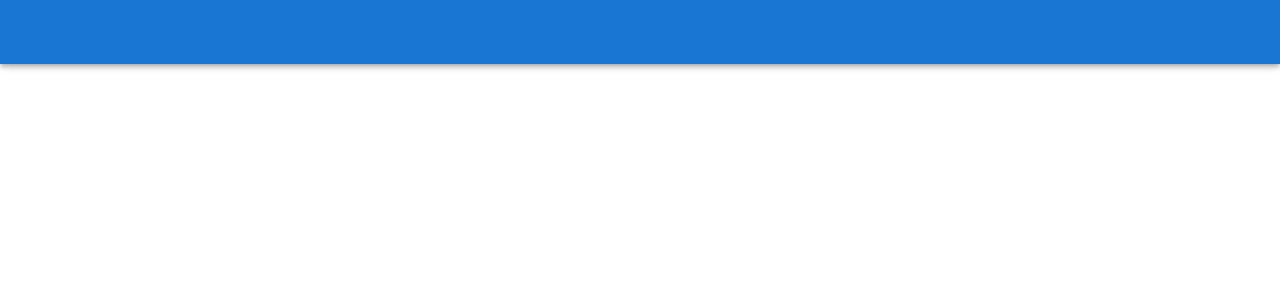
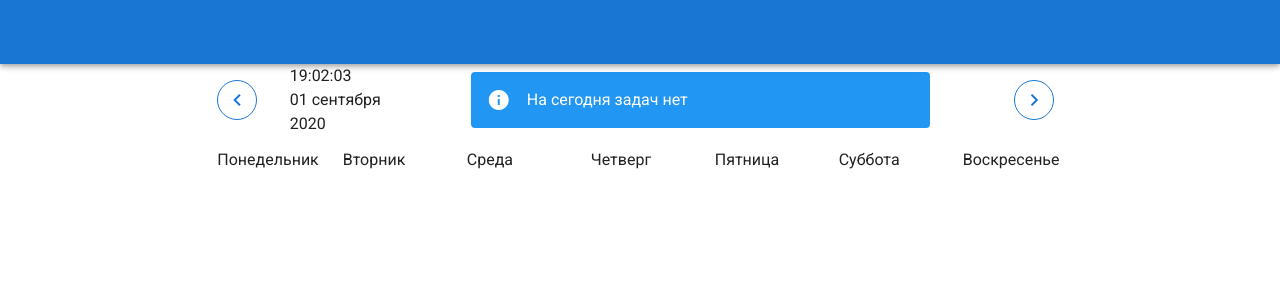
Before and after one commit to Mangstar/vue-planner, a Vue app: page / in a window 1280 px wide. Shown: the top 300 px of the page. Built offline with nearby package versions, Linux system fonts and the light colour scheme.

Commit message:
Добавлена библиотека dayjs для работы с датой и временем. Сделан каркас планнера

```diff
--- a/package.json
+++ b/package.json
@@ -10,6 +10,7 @@
   },
   "dependencies": {
     "core-js": "^3.6.5",
+    "dayjs": "^1.8.35",
     "vue": "^2.6.11",
     "vue-router": "^3.2.0",
     "vuelidate": "^0.7.5",
--- /dev/null
+++ b/src/assets/JS_CONSTS.js
@@ -0,0 +1,8 @@
+export const FORMAT = {
+  DATE_SHORT: 'DD.MM.YYYY',
+  DATE_LONG: 'DD MMMM YYYY',
+
+  TIME: 'HH:mm:ss',
+
+  DATETIME_SHORT: 'DD.MM.YYYY HH:mm:ss'
+}
--- /dev/null
+++ b/src/components/Planner/index.js
@@ -0,0 +1,3 @@
+import Planner from './src/Planner'
+
+export const AppPlanner = Planner;
--- /dev/null
+++ b/src/components/Planner/src/Planner.vue
@@ -0,0 +1,157 @@
+<template>
+  <div class="app-planner-wr">
+    <div class="app-planner">
+      <header class="app-planner-header">
+        <v-row align="center"
+               justify="space-between"
+        >
+          <v-col cols="1">
+            <v-btn outlined
+                   fab
+                   color="primary"
+                   small
+            >
+              <v-icon>mdi-chevron-left</v-icon>
+            </v-btn>
+          </v-col>
+
+          <v-col cols="10">
+            <v-row align="center">
+              <v-col cols="2">
+                <div class="app-planner-header-datetime">
+                  <div class="app-planner-header-time">{{ currentTimePrinted }}</div>
+                  <div class="app-planner-header-date">{{ currentDatePrinted }}</div>
+                </div>
+              </v-col>
+
+              <v-col cols="8" offset="1">
+                <div class="app-planner-header-status">
+                  <v-alert type="info" class="mb-0">
+                    {{ dayStatusMessage.empty }}
+                  </v-alert>
+                </div>
+              </v-col>
+            </v-row>
+          </v-col>
+
+          <v-col cols="1">
+            <v-btn outlined
+                   fab
+                   color="primary"
+                   small
+            >
+              <v-icon>mdi-chevron-right</v-icon>
+            </v-btn>
+          </v-col>
+        </v-row>
+      </header>
+
+      <div class="app-planner-content">
+        <div class="app-planner-day-list" v-cloak>
+          <v-row>
+            <v-col v-for="weekDay in weekDays"
+                   :key="weekDay"
+            >
+              <app-planner-cell-header>{{ weekDay }}</app-planner-cell-header>
+            </v-col>
+          </v-row>
+
+          <v-row v-for="weekIndex in monthWeeks"
+                 :key="weekIndex"
+          >
+            <v-col>
+              <app-planner-cell>{{ day }}</app-planner-cell>
+            </v-col>
+          </v-row>
+        </div>
+      </div>
+    </div>
+  </div>
+</template>
+
+<script>
+import AppPlannerCellHeader from './PlannerCellHeader';
+import AppPlannerCell from './PlannerCell';
+import { FORMAT } from '@/assets/JS_CONSTS';
+
+export default {
+  name: 'app-planner',
+
+  components: {
+    AppPlannerCellHeader,
+    AppPlannerCell
+  },
+
+  data: () => ({
+    currentMode: 'month',
+
+    currentTime: '',
+    currentDate: '',
+
+    dayStatusMessage: {
+      empty: 'На сегодня задач нет',
+      processing: 'Задачи в работе',
+      complited: 'Все задачи завершены',
+      expired: 'Задачи просрочены'
+    },
+
+    timeTickInterval: null
+  }),
+
+  computed: {
+    currentDatePrinted () {
+      return this.currentDate.format(FORMAT.DATE_LONG)
+    },
+
+    currentTimePrinted () {
+      return this.$date(this.currentTime).format(FORMAT.TIME)
+    },
+
+    weekDays () {
+      return this.$date.weekdays()
+    },
+
+    monthStart () {
+      return this.$date(this.currentDate).startOf('month');
+    },
+
+    monthEnd () {
+      return this.$date(this.currentDate).endOf('month')
+    },
+
+    monthWeeks () {
+      return Math.ceil(this.monthEnd.diff(this.monthStart, 'week', true));
+    },
+
+    plannerCells () {
+      if (this.currentMode === 'month') {
+        let matrixMonth = [];
+        let weekIndex = this.monthWeeks;
+
+        while (weekIndex--) {
+          matrixMonth.push([
+            this.$date(this.currentDate)
+          ]);
+        }
+
+        return matrixMonth;
+      }
+    },
+
+
+  },
+
+  created () {
+    this.timeTick();
+    this.currentDate = this.$date();
+  },
+
+  methods: {
+    timeTick () {
+      this.timeTickInterval = setInterval(() => {
+        this.currentTime = this.$date();
+      }, 1000);
+    }
+  }
+}
+</script>
--- /dev/null
+++ b/src/components/Planner/src/PlannerCell.vue
@@ -0,0 +1,17 @@
+<template>
+  <div class="app-planner-cell-wr">
+    <div class="app-planner-cell">
+      <slot></slot>
+    </div>
+  </div>
+</template>
+
+<script>
+export default {
+  name: 'app-planner-cell',
+
+  data: () => ({
+
+  })
+}
+</script>
--- /dev/null
+++ b/src/components/Planner/src/PlannerCellHeader.vue
@@ -0,0 +1,17 @@
+<template>
+  <div class="app-planner-cell-header-wr">
+    <div class="app-planner-cell-header">
+      <slot></slot>
+    </div>
+  </div>
+</template>
+
+<script>
+export default {
+  name: 'app-planner-cell-header',
+
+  data: () => ({
+
+  })
+}
+</script>
--- a/src/main.js
+++ b/src/main.js
@@ -3,6 +3,9 @@ import App from './App.vue';
 import router from './router';
 import store from './store';
 import vuetify from './plugins/vuetify';
+import Dayjs from './plugins/dayjs';
+
+Vue.use(Dayjs);
 
 Vue.config.productionTip = false;
 
--- /dev/null
+++ b/src/plugins/dayjs.js
@@ -0,0 +1,30 @@
+import Vue from 'vue';
+import dayjs from 'dayjs';
+import customParseFormat from 'dayjs/plugin/customParseFormat';
+import localeData from 'dayjs/plugin/localeData';
+import updateLocale from 'dayjs/plugin/updateLocale';
+import 'dayjs/locale/ru';
+
+dayjs.locale('ru');
+
+dayjs.extend(customParseFormat);
+dayjs.extend(localeData);
+dayjs.extend(updateLocale);
+
+dayjs.updateLocale('ru', {
+  weekdays : ['Понедельник', 'Вторник', 'Среда', 'Четверг', 'Пятница', 'Суббота', 'Воскресенье'],
+  weekdaysShort: ['пнд', 'втр', 'срд', 'чтв', 'птн', 'сбт', 'вск'],
+  weekdaysMin: ['пн', 'вт', 'ср', 'чт', 'пт', 'сб', 'вс']
+});
+
+const Dayjs = {};
+
+Dayjs.install = function (Vue) {
+  Object.defineProperty(Vue.prototype, '$date', {
+    get () {
+      return dayjs
+    }
+  })
+}
+
+export default Dayjs;
--- a/src/router/index.js
+++ b/src/router/index.js
@@ -14,6 +14,11 @@ Vue.use(VueRouter)
     path: '/register',
     name: 'register',
     component: () => import('../views/Register.vue')
+  },
+  {
+    path: '/login',
+    name: 'login',
+    component: () => import('../views/Login.vue')
   }
 ]
 
--- a/src/views/Home.vue
+++ b/src/views/Home.vue
@@ -1,13 +1,20 @@
 <template>
   <div class="home">
-
+    <v-row justify="center">
+      <v-col cols="8">
+        <app-planner></app-planner>
+      </v-col>
+    </v-row>
   </div>
 </template>
 <script>
+import { AppPlanner } from '../components/Planner'
 
 export default {
   name: 'Home',
 
-  components: {}
+  components: {
+    AppPlanner
+  }
 }
 </script>
--- a/src/views/Login.vue
+++ b/src/views/Login.vue
@@ -1,9 +1,59 @@
 <template>
+  <v-row justify="center" align="center">
+    <v-col cols="4" align-self="center">
+      <v-form
+        ref="form"
+        v-model="isValid"
+        lazy-validation
+      >
+        <v-text-field
+          v-model="email"
+          label="E-mail"
+          required
+        ></v-text-field>
 
+        <v-text-field
+          v-model="password"
+          :append-icon="showPass ? 'mdi-eye' : 'mdi-eye-off'"
+          :type="showPass ? 'text' : 'password'"
+          name="input-10-2"
+          label="Введите пароль"
+          class="input-group--focused"
+          @click:append="showPass = !showPass"
+        ></v-text-field>
+
+        <v-btn
+          :disabled="!isValid"
+          color="success"
+          class="mr-4"
+          @click="login"
+        >
+          Войти
+        </v-btn>
+      </v-form>
+    </v-col>
+  </v-row>
 </template>
 
 <script>
 export default {
-  name: 'app-login'
+  name: 'app-login',
+
+  data: () => ({
+    isValid: true,
+
+    email: '',
+    password: '',
+
+    showPass: false
+  }),
+
+  computed: {},
+
+  methods: {
+    login () {
+
+    }
+  }
 }
 </script>
--- a/src/views/Register.vue
+++ b/src/views/Register.vue
@@ -1,5 +1,6 @@
 <template>
   <v-row justify="center" align="center">
+    <v-col cols="4">
       <v-form
         ref="form"
         v-model="isValid"
@@ -60,6 +61,7 @@
           Очистить форму
         </v-btn>
       </v-form>
+    </v-col>
   </v-row>
 </template>
 
```
Also changed, not shown: 1 other file (tests, documents, lock files or other folders). Lines whose indentation alone changed are shown as unchanged.
